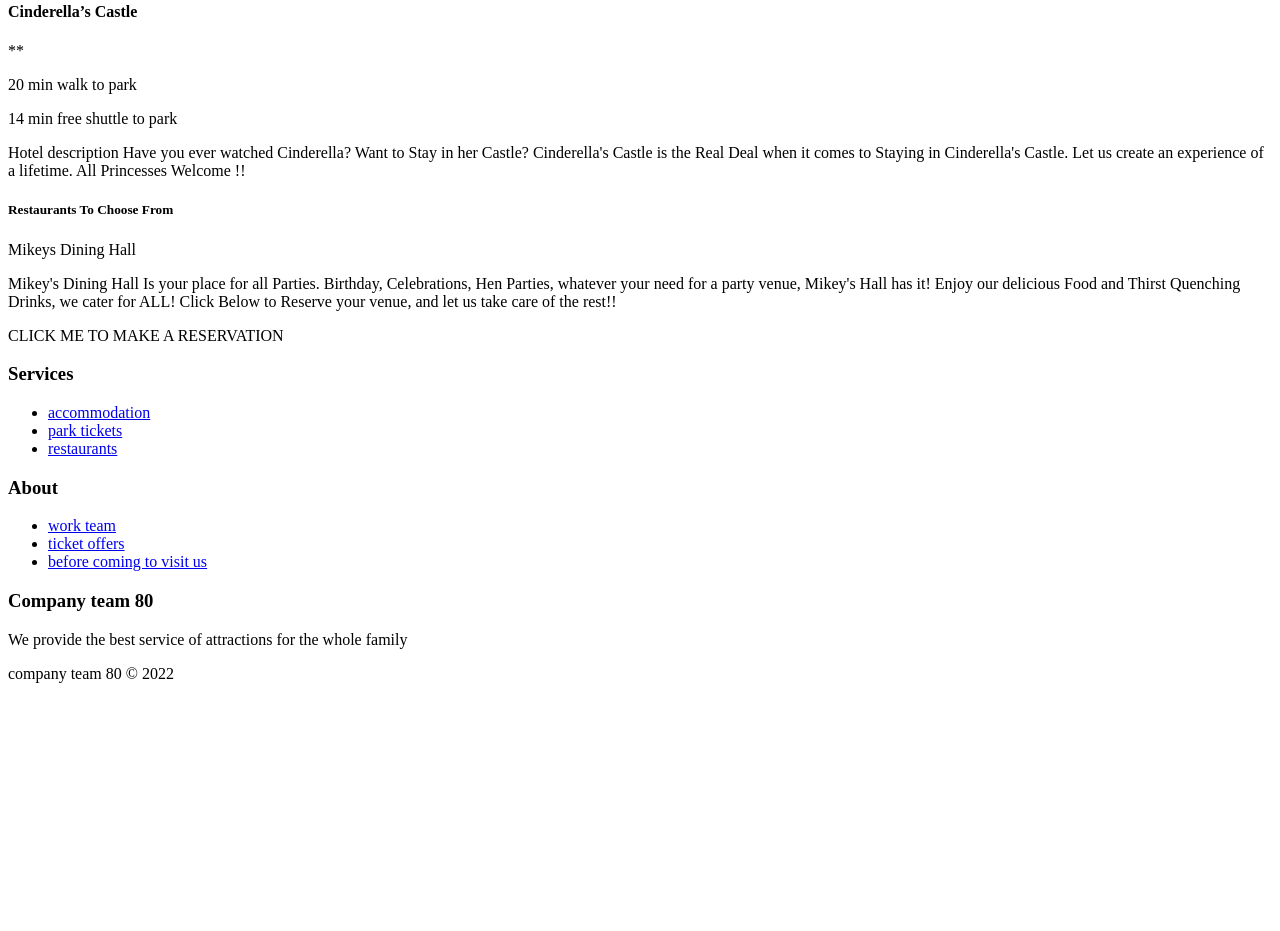
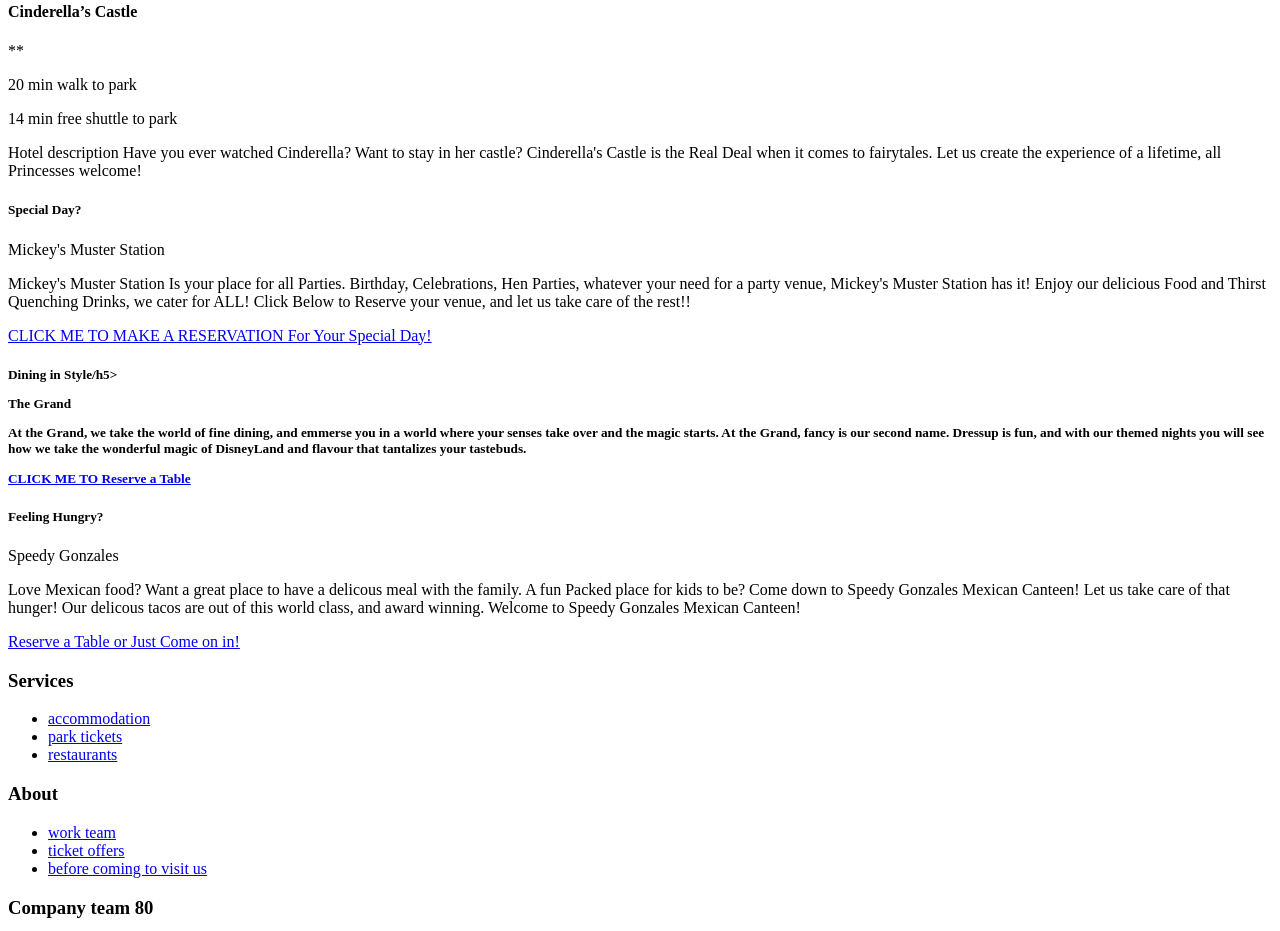
Before and after one commit to MarceAvend/Web-Development, a plain HTML site: page index.html in a window 1280 px wide. Shown: the part 1551-2482 px from the top of the page. Before the commit the page ends 2250 px from the top, so only its background shows below. Drawn offline with Linux system fonts and the light colour scheme.

Commit message:
Update index.html

```diff
--- a/index.html
+++ b/index.html
@@ -44,7 +44,7 @@
 
         <div>
             <p>Can’t wait for your trip? Important information to know… Due to high demand, our Parks are full on many
-                dates. To enter the our Parks, you must either have a dated ticket or register your visit date in
+                dates. To enter our Parks, you must either have a dated ticket or register your visit date in
                 advance if you have an undated Ticket or Annual Pass. You can check back regularly to see availability
                 on our website. We remind you that Tickets are not on sale at the entrance of the Disney Parks. We can't
                 wait to welcome you!
@@ -149,17 +149,37 @@
                     <p>20 min walk to park</p>
                     <p>14 min free shuttle to park</p>
                     <p>Hotel description
-                     Have you ever watched Cinderella? Want to Stay in her Castle? Cinderella's Castle is the Real Deal when it comes to Staying in Cinderella's Castle. Let us create an experience of a lifetime. All Princesses Welcome !!</p>
+                     Have you ever watched Cinderella? Want to stay in her castle? Cinderella's Castle is the Real Deal when it comes to fairytales. Let us create the experience of a lifetime, all Princesses welcome!</p>
                 </div>
             </div>
         </div>
     </div>
+     <!---------------------------------------------------- Resturant/Dining section ---------------------------------------------------->
     <div>
-        <h5>Restaurants To Choose From</h5>
-        <p>Mikeys Dining Hall</p>
-        <p>Mikey's Dining Hall Is your place for all Parties. Birthday, Celebrations, Hen Parties, whatever your need for a party venue, Mikey's Hall has it! Enjoy our delicious Food and Thirst Quenching Drinks, we cater for ALL! Click Below to Reserve your venue, and let us take care of the rest!!</p>
-        <P> CLICK ME TO MAKE A RESERVATION</p>
+        <div>
+            <div>
+                <div>
+        <h5>Special Day?</h5>
+        <p>Mickey's Muster Station</p>
+        <p>Mickey's Muster Station Is your place for all Parties. Birthday, Celebrations, Hen Parties, whatever your need for a party venue, Mickey's Muster Station has it! Enjoy our delicious Food and Thirst Quenching Drinks, we cater for ALL! Click Below to Reserve your venue, and let us take care of the rest!!</p>
+        <a href="mailto:MickeysMusterStation@disneyland.com">CLICK ME TO MAKE A RESERVATION For Your Special Day!</a>
     </div>
+    <div>
+        <h5>Dining in Style/h5>
+        <p>The Grand</p>
+        <p>At the Grand, we take the world of fine dining, and emmerse you in a world where your senses take over and the magic starts. At the Grand, fancy is our second name. Dressup is fun, and with our themed nights you will see how we take the wonderful magic of DisneyLand and flavour that tantalizes your tastebuds.</p>
+        <a href="mailto:TheGrand@disneyland.com">CLICK ME TO Reserve a Table</a>
+    </div>
+    <div>
+        <h5>Feeling Hungry?</h5>
+        <p>Speedy Gonzales</p>
+        <p>Love Mexican food? Want a great place to have a delicous meal with the family. A fun Packed place for kids to be? Come down to Speedy Gonzales Mexican Canteen! Let us take care of that hunger! Our delicous tacos are out of this world class, and award winning. Welcome to Speedy Gonzales Mexican Canteen!</p>
+        <a href="mailto:SpeedyGonzales@disneyland.com">Reserve a Table or Just Come on in!</a>
+        </div>
+       </div>
+     </div>
+   </div>
+
     <!---------------------------------------------------- footer section ---------------------------------------------------->
     <footer>
         <div>
```
